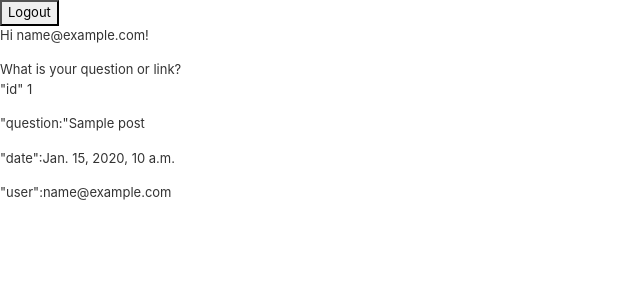
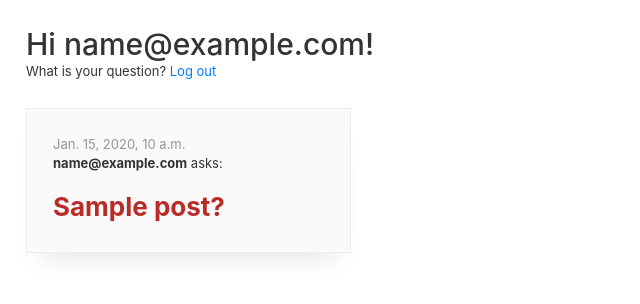
Before and after one commit to UB-ES-19/F2-Quora, a Django app: page /homepage/ in a window 1280 px wide. Shown: the top 304 px of the page, without its empty margins (0-640 px from the left). Run offline with Django 3.2, Linux system fonts and the light colour scheme; a user stored in the database is signed in; tables that the repository leaves empty hold one stand-in row (values such as "Sample post"); some libraries are stand-ins or nearby versions.

Commit message:
Added draft implementation of landing page

```diff
--- a/Quora/models.py
+++ b/Quora/models.py
@@ -56,7 +56,7 @@ class User(AbstractUser):
 class Post(models.Model):
     """Post model."""
     id = models.AutoField(primary_key=True)
-    post_date = models.DateTimeField(default=datetime.now)
+    date = models.DateTimeField(default=datetime.now)
     user = models.ForeignKey(User, null=True, on_delete=models.CASCADE)
     question = models.TextField()
 
--- a/Quora/static/css/index.css
+++ b/Quora/static/css/index.css
@@ -31,3 +31,34 @@ h1, h2, h3, h4, h5, h6, ul, ol, li {
 textarea {
     resize: none;
 }
+
+.Content {
+    padding: 2em;
+}
+
+.Posts {
+    display: flex;
+    margin: 2em auto;
+}
+
+.Post {
+    display: inline-block;
+    width: 25em;
+    background: rgb(250,250,250);
+    padding: 2em;
+    margin-right: 1em;
+    border: 1px solid rgba(0,0,0,.05);
+    box-shadow: 0 18px 25px -13px rgba(0,0,0,.1);
+    height: 100%;
+}
+
+.PostDate {
+    opacity: .5;
+}
+
+.PostTitle {
+    font-size: 26px;
+    color: #b92b27;
+    font-weight: bold;
+    margin-top: .5em;
+}
--- a/Quora/templates/index.html
+++ b/Quora/templates/index.html
@@ -5,17 +5,34 @@
 {% block extrahead %}
 <link rel="stylesheet" href="{% static 'css/index.css' %}">
 <link rel="stylesheet" href="{% static 'css/modal_question.css' %}">
-    <title>Quora - Home</title>
+<title>Quoca - Home</title>
 {% endblock extrahead %}
 
 {% block content %}
-    <a href="{% url 'pagelogout' %}"><button>Logout</button></a>
-    <p>Hi {{ user.email }}!</p>
+<div class="Content">
+    <div class="Welcome">
+        <h2>Hi {{ user.email }}!</h2>
+        <a id="AskQuestionButton" class="AskQuestionButton" data-toggle="modal" data-target="#openQuestionModal"> What
+            is
+            your
+            question?</a>
+        <a href="{% url 'pagelogout' %}" class="LogoutButton">Log out</a>
+    </div>
 
-    <a id="AskQuestionButton" class="AskQuestionButton" data-toggle="modal" data-target="#openQuestionModal"> What is your question or link?</a>
+    <div class="Posts">
+        {% for post in list %}
+        <div class="Post">
+            <div class="PostMeta">
+                <div class="PostDate">{{post.date}}</div>
+                <div class="PostUser"><b>{{post.user}}</b> asks:</div>
+            </div>
+            <div class="PostTitle">{{post.question}}?</div>
+        </div>
+        {% endfor %}
+    </div>
 
     <div class="modal" id="openQuestionModal">
-        <div  class="modal_overlay">
+        <div class="modal_overlay">
             <div class="modal_wrapper normal">
                 <div class="Step AskQuestionStep Modal">
                     <div class="modal_header only_close_button">
@@ -34,33 +51,59 @@
                         <div class="modal_content modal_content_tabs">
                             <div>
                                 <div class="u-border-bottom u-margin-bottom--md u-padding-bottom--sm">
-                                    <p class="u-sans-font-main--large u-font-weight--medium u-margin-bottom--xs">Tips on getting good answers quickly</p>
+                                    <p class="u-sans-font-main--large u-font-weight--medium u-margin-bottom--xs">
+                                        Tips on
+                                        getting good answers quickly</p>
                                     <ul class="tip_list">
                                         <div class="u-margin-bottom--sm u-flex u-flex-align--center">
-                                            <span class="ui_icon ui_icon_color--blue ui_icon_size--small ui_icon_outline--default" aria-hidden="true">
-                                                <svg width="24px" height="24px" viewBox="0 0 24 24" version="1.1" xmlns="http://www.w3.org/2000/svg" xmlns:xlink="http://www.w3.org/1999/xlink">
-                                                    <g fill="none" fill-rule="evenodd" stroke-linecap="round" stroke-linejoin="round">
-                                                        <path class="icon_svg-stroke" d="M12,3 C16.971,3 21,7.029 21,12 C21,16.971 16.971,21 12,21 C7.029,21 3,16.971 3,12 C3,7.029 7.029,3 12,3 Z M8,12.6290909 L10.9090909,15.5381818 L16,9" stroke="#666666" stroke-width="1.5"></path>
+                                            <span
+                                                class="ui_icon ui_icon_color--blue ui_icon_size--small ui_icon_outline--default"
+                                                aria-hidden="true">
+                                                <svg width="24px" height="24px" viewBox="0 0 24 24" version="1.1"
+                                                    xmlns="http://www.w3.org/2000/svg"
+                                                    xmlns:xlink="http://www.w3.org/1999/xlink">
+                                                    <g fill="none" fill-rule="evenodd" stroke-linecap="round"
+                                                        stroke-linejoin="round">
+                                                        <path class="icon_svg-stroke"
+                                                            d="M12,3 C16.971,3 21,7.029 21,12 C21,16.971 16.971,21 12,21 C7.029,21 3,16.971 3,12 C3,7.029 7.029,3 12,3 Z M8,12.6290909 L10.9090909,15.5381818 L16,9"
+                                                            stroke="#666666" stroke-width="1.5"></path>
                                                     </g>
                                                 </svg>
                                             </span>
-                                            <span class="u-margin-left--sm">Make sure your question hasn't been asked already</span>
+                                            <span class="u-margin-left--sm">Make sure your question hasn't been
+                                                asked
+                                                already</span>
                                         </div>
                                         <div class="u-margin-bottom--sm u-flex u-flex-align--center">
-                                            <span class="ui_icon ui_icon_color--blue ui_icon_size--small ui_icon_outline--default" aria-hidden="true">
-                                                <svg width="24px" height="24px" viewBox="0 0 24 24" version="1.1" xmlns="http://www.w3.org/2000/svg" xmlns:xlink="http://www.w3.org/1999/xlink">
-                                                    <g fill="none" fill-rule="evenodd" stroke-linecap="round" stroke-linejoin="round">
-                                                        <path class="icon_svg-stroke" d="M12,3 C16.971,3 21,7.029 21,12 C21,16.971 16.971,21 12,21 C7.029,21 3,16.971 3,12 C3,7.029 7.029,3 12,3 Z M8,12.6290909 L10.9090909,15.5381818 L16,9" stroke="#666666" stroke-width="1.5"></path>
+                                            <span
+                                                class="ui_icon ui_icon_color--blue ui_icon_size--small ui_icon_outline--default"
+                                                aria-hidden="true">
+                                                <svg width="24px" height="24px" viewBox="0 0 24 24" version="1.1"
+                                                    xmlns="http://www.w3.org/2000/svg"
+                                                    xmlns:xlink="http://www.w3.org/1999/xlink">
+                                                    <g fill="none" fill-rule="evenodd" stroke-linecap="round"
+                                                        stroke-linejoin="round">
+                                                        <path class="icon_svg-stroke"
+                                                            d="M12,3 C16.971,3 21,7.029 21,12 C21,16.971 16.971,21 12,21 C7.029,21 3,16.971 3,12 C3,7.029 7.029,3 12,3 Z M8,12.6290909 L10.9090909,15.5381818 L16,9"
+                                                            stroke="#666666" stroke-width="1.5"></path>
                                                     </g>
                                                 </svg>
                                             </span>
-                                            <span class="u-margin-left--sm">Keep your question short and to the point</span>
+                                            <span class="u-margin-left--sm">Keep your question short and to the
+                                                point</span>
                                         </div>
                                         <div class="u-margin-bottom--sm u-flex u-flex-align--center">
-                                            <span class="ui_icon ui_icon_color--blue ui_icon_size--small ui_icon_outline--default" aria-hidden="true">
-                                                <svg width="24px" height="24px" viewBox="0 0 24 24" version="1.1" xmlns="http://www.w3.org/2000/svg" xmlns:xlink="http://www.w3.org/1999/xlink">
-                                                    <g fill="none" fill-rule="evenodd" stroke-linecap="round" stroke-linejoin="round">
-                                                        <path class="icon_svg-stroke" d="M12,3 C16.971,3 21,7.029 21,12 C21,16.971 16.971,21 12,21 C7.029,21 3,16.971 3,12 C3,7.029 7.029,3 12,3 Z M8,12.6290909 L10.9090909,15.5381818 L16,9" stroke="#666666" stroke-width="1.5"></path>
+                                            <span
+                                                class="ui_icon ui_icon_color--blue ui_icon_size--small ui_icon_outline--default"
+                                                aria-hidden="true">
+                                                <svg width="24px" height="24px" viewBox="0 0 24 24" version="1.1"
+                                                    xmlns="http://www.w3.org/2000/svg"
+                                                    xmlns:xlink="http://www.w3.org/1999/xlink">
+                                                    <g fill="none" fill-rule="evenodd" stroke-linecap="round"
+                                                        stroke-linejoin="round">
+                                                        <path class="icon_svg-stroke"
+                                                            d="M12,3 C16.971,3 21,7.029 21,12 C21,16.971 16.971,21 12,21 C7.029,21 3,16.971 3,12 C3,7.029 7.029,3 12,3 Z M8,12.6290909 L10.9090909,15.5381818 L16,9"
+                                                            stroke="#666666" stroke-width="1.5"></path>
                                                     </g>
                                                 </svg>
                                             </span>
@@ -76,7 +119,10 @@
                                 </div>
                                 <div class="AskQuestionSelector Selector" tabindex="-1">
                                     <div class="selector_input_interaction">
-                                        <textarea class="selector_input" type="text" name="question" rows="1" title="Start your question with &quot;What&quot;, &quot;How&quot;, &quot;Why&quot;, etc." data-group="js-editable" placeholder="Start your question with &quot;What&quot;, &quot;How&quot;, &quot;Why&quot;, etc."></textarea>
+                                        <textarea class="selector_input" type="text" name="question" rows="1"
+                                            title="Start your question with &quot;What&quot;, &quot;How&quot;, &quot;Why&quot;, etc."
+                                            data-group="js-editable"
+                                            placeholder="Start your question with &quot;What&quot;, &quot;How&quot;, &quot;Why&quot;, etc."></textarea>
                                     </div>
                                 </div>
                             </div>
@@ -84,10 +130,12 @@
                         <div class="modal_footer">
                             <div class="modal_actions">
                                 <span class="text_links">
-                                <a class="modal_cancel modal_action" data-dismiss="modal" aria-label="Close">Cancel</a>
+                                    <a class="modal_cancel modal_action" data-dismiss="modal"
+                                        aria-label="Close">Cancel</a>
                                 </span>
                                 <span>
-                                <button class="submit_button modal_action" type="submit" name="submit" value="addQuestion">Add Question</button>
+                                    <button class="submit_button modal_action" type="submit" name="submit"
+                                        value="addQuestion">Add Question</button>
                                 </span>
                             </div>
                         </div>
@@ -96,12 +144,6 @@
             </div>
         </div>
     </div>
-
-    {% for post in list %}
-        <p>"id" {{ post.id}}</p>
-        <p>"question:"{{ post.question }}</p>
-        <p>"date":{{ post.post_date }}</p>
-        <p>"user":{{ post.user }}</p>
-    {% endfor %}
+</div>
 
 {% endblock content %}
```
Also changed, not shown: Quora/views.py (+7 -4 lines), Quora/migrations/0005_auto_20191016_1129.py (added). Lines whose indentation alone changed are shown as unchanged.
